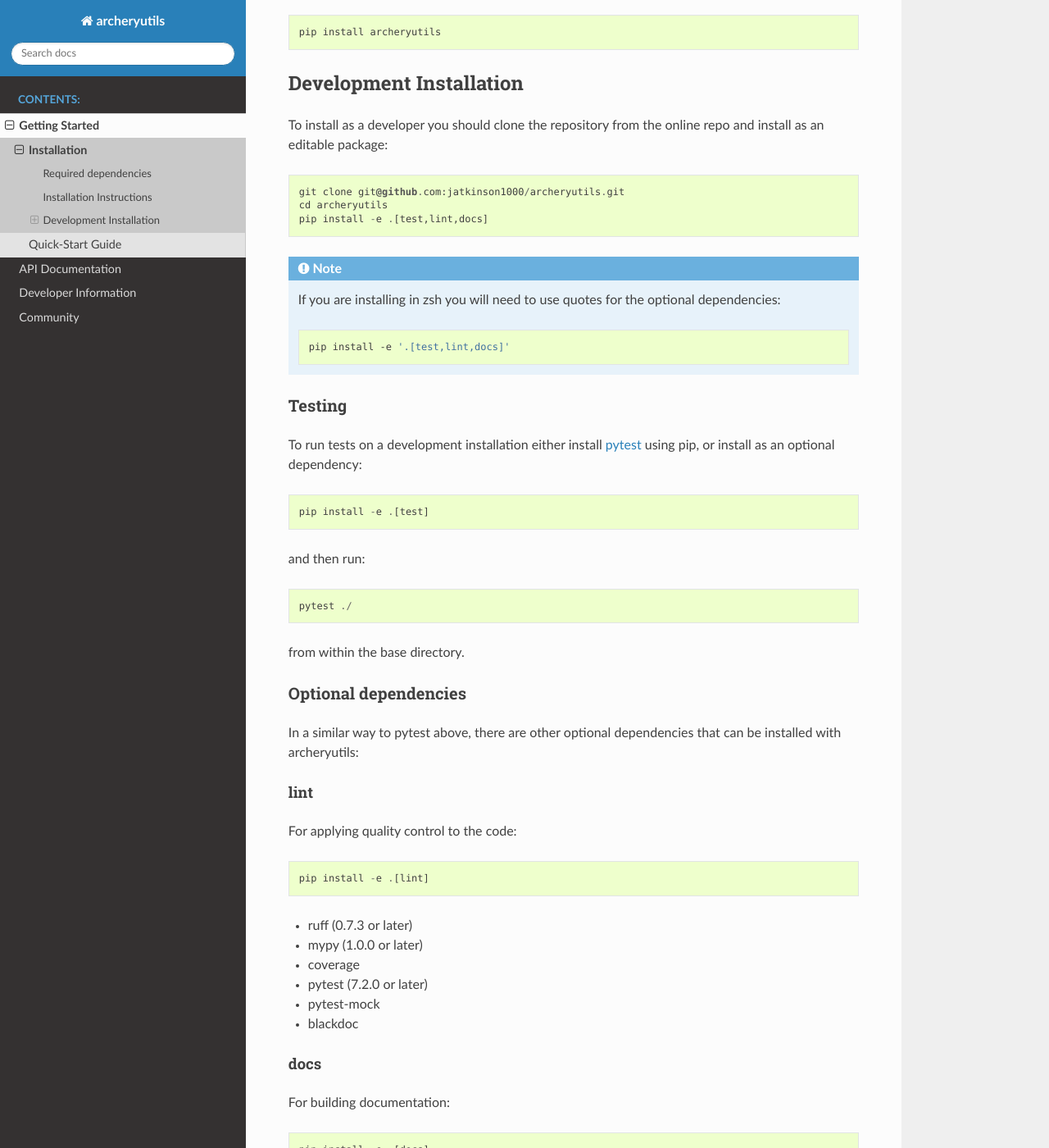
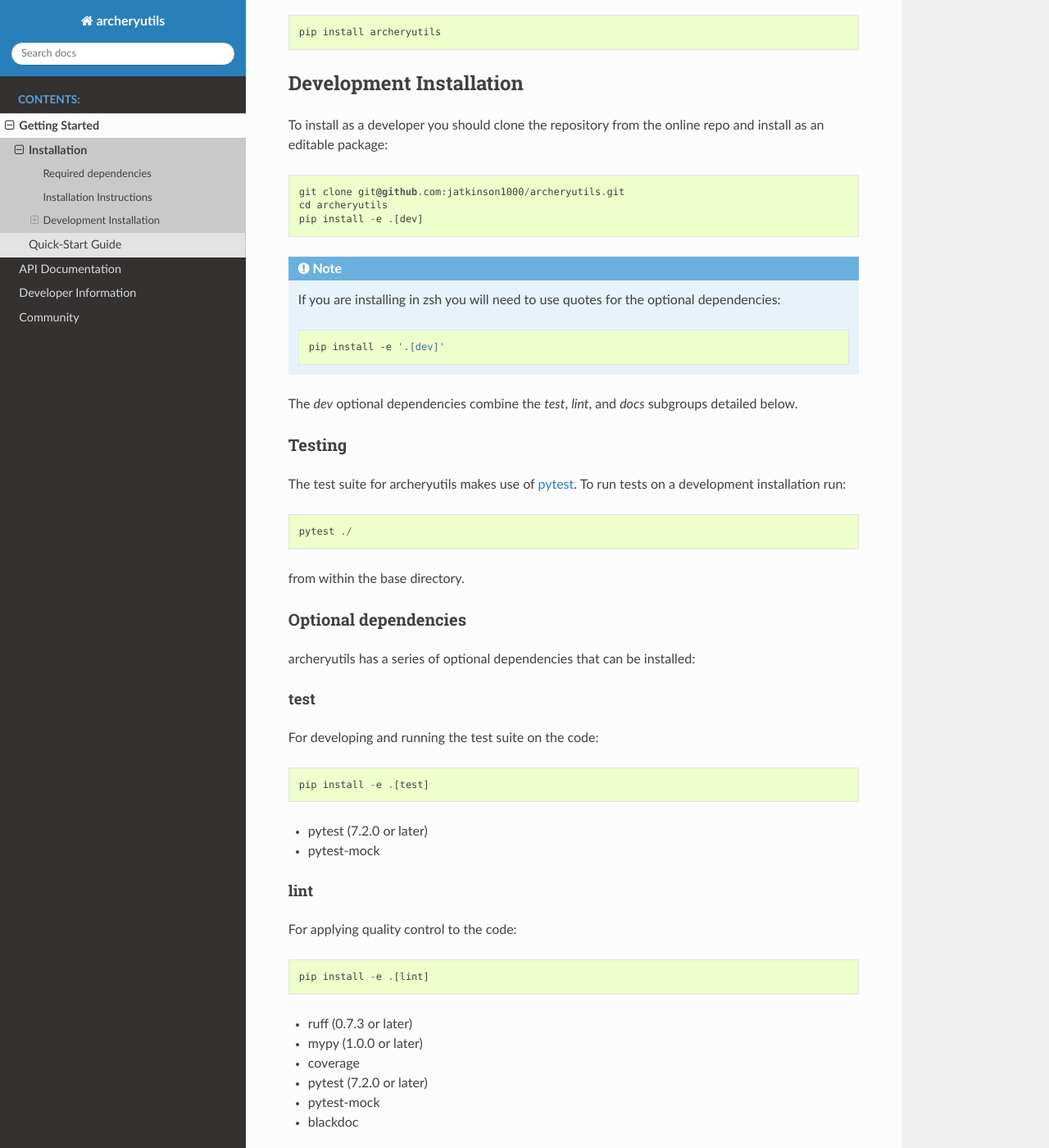
Before and after one commit to jatkinson1000/archeryutils, a Sphinx documentation site: the page built from docs/getting-started/installation.rst, in a window 1280 px wide and 1400 px high, scrolled down 374 px. Shown: the whole window at 82% size. Built offline with Sphinx 7.4.7 and the Read the Docs theme 3.1.0, drawn with Linux system fonts in a browser that asks for light colours.

Commit message:
Add single optional dependency group for all developer dependencies, updating docs accordingly.

```diff
--- a/docs/getting-started/installation.rst
+++ b/docs/getting-started/installation.rst
@@ -27,24 +27,23 @@ install as an editable package::
 
     git clone git@github.com:jatkinson1000/archeryutils.git
     cd archeryutils
-    pip install -e .[test,lint,docs]
+    pip install -e .[dev]
 
 .. note::
    If you are installing in zsh you will need to use quotes for the optional dependencies:
 
    .. code-block:: bash
 
-      pip install -e '.[test,lint,docs]'
+      pip install -e '.[dev]'
+
+The `dev` optional dependencies combine the `test`, `lint`, and `docs` subgroups
+detailed below.
 
 Testing
 ~~~~~~~
 
-To run tests on a development installation either install
-`pytest <https://docs.pytest.org/>`__ using pip, or install as an optional dependency::
-
-    pip install -e .[test]
-
-and then run::
+The test suite for archeryutils makes use of `pytest <https://docs.pytest.org/>`__.
+To run tests on a development installation run::
 
     pytest ./
 
@@ -53,8 +52,17 @@ from within the base directory.
 Optional dependencies
 ~~~~~~~~~~~~~~~~~~~~~
 
-In a similar way to pytest above, there are other optional dependencies that can be
-installed with archeryutils:
+archeryutils has a series of optional dependencies that can be installed:
+
+test
+^^^^
+
+For developing and running the test suite on the code::
+
+    pip install -e .[test]
+
+* pytest (7.2.0 or later)
+* pytest-mock
 
 lint
 ^^^^
--- a/pyproject.toml
+++ b/pyproject.toml
@@ -51,6 +51,9 @@ docs = [
     "pickleshare",  # https://github.com/ipython/ipython/issues/14237
     "ruff>=0.7.3",
     "blackdoc",
+]
+dev = [
+    "archeryutils[test,lint,docs]",
 ]
 
 [project.urls]
```
Also changed, not shown: README.md (+4 -0 lines).
